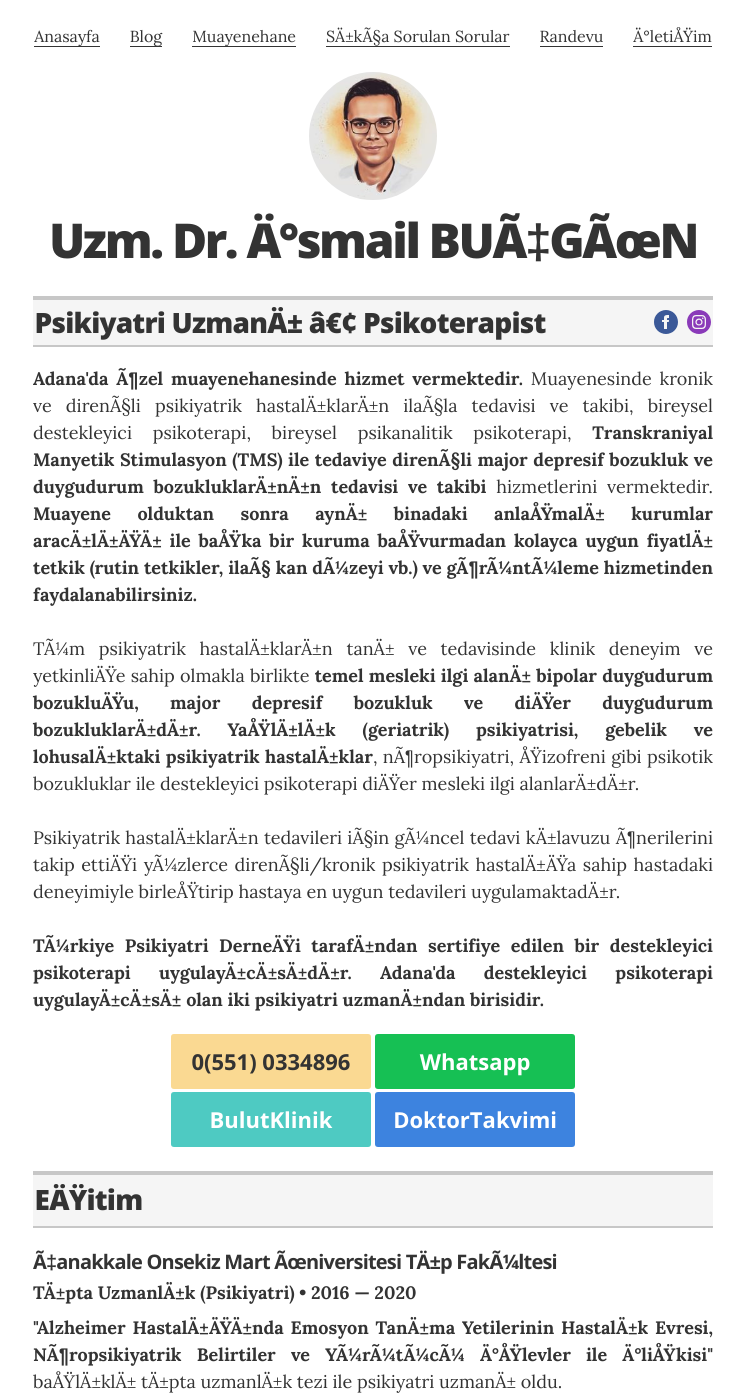
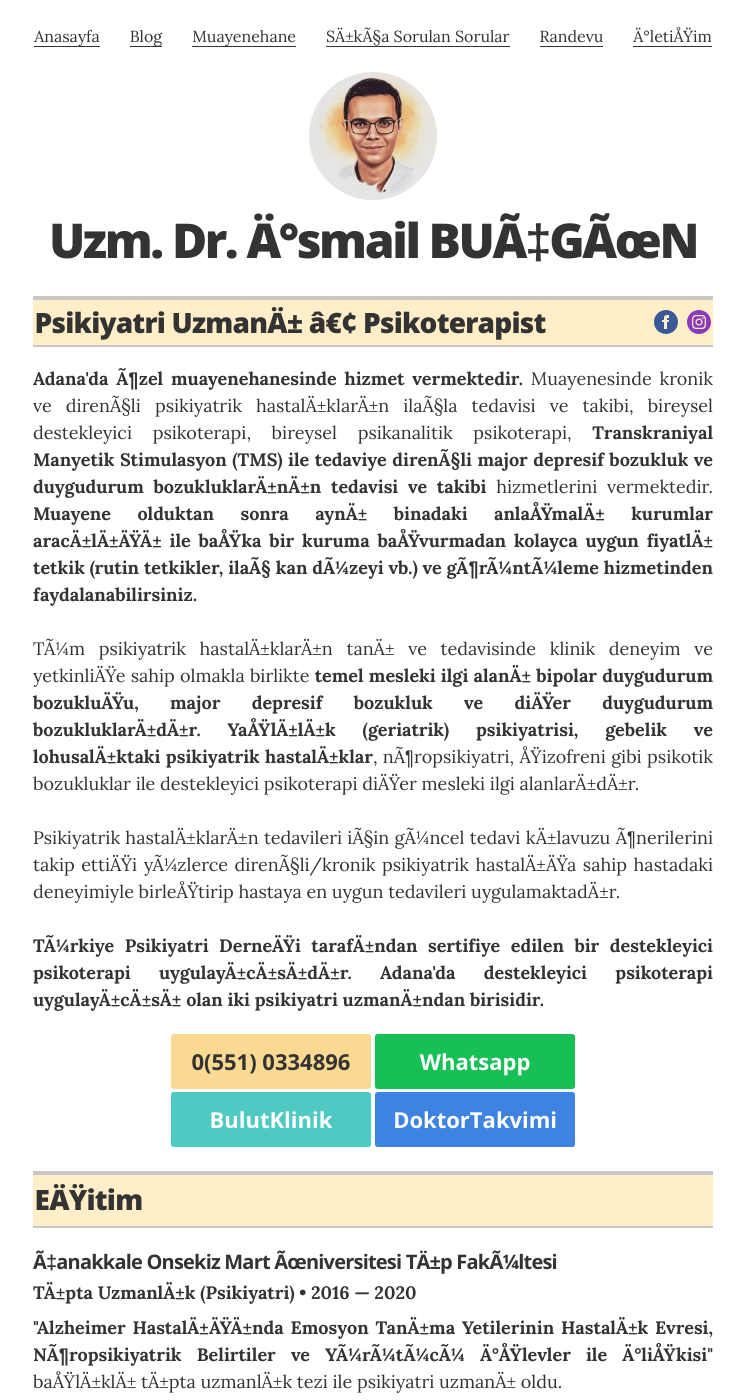
Before and after one commit to ibucgun/ibucgun.github.io, a Jekyll site: the page built from index.html, in a window 1280 px wide and 1400 px high. Shown: the whole window, without its empty margins (267-1011 px from the left). Built offline with Jekyll 4.4.1, drawn with Linux system fonts in a browser that asks for light colours.

Commit message:
Update _mixins.scss

```diff
--- a/_sass/_mixins.scss
+++ b/_sass/_mixins.scss
@@ -94,12 +94,12 @@
   border-top: 4px solid #c7c7c7;
   border-bottom: 2px solid #c7c7c7;
   padding: .2rem .1rem .4rem;
-  background: #F5F5F5;
+  background: #FFEEC7;
 }
 
 @mixin section_border_thin {
   border-top: 1px solid #c7c7c7;
   border-bottom: 1px solid #c7c7c7;
   padding: .2rem .1rem.4rem;
-  background: #F5F5F5;
+  background: #FFEEC7;
 }
```
